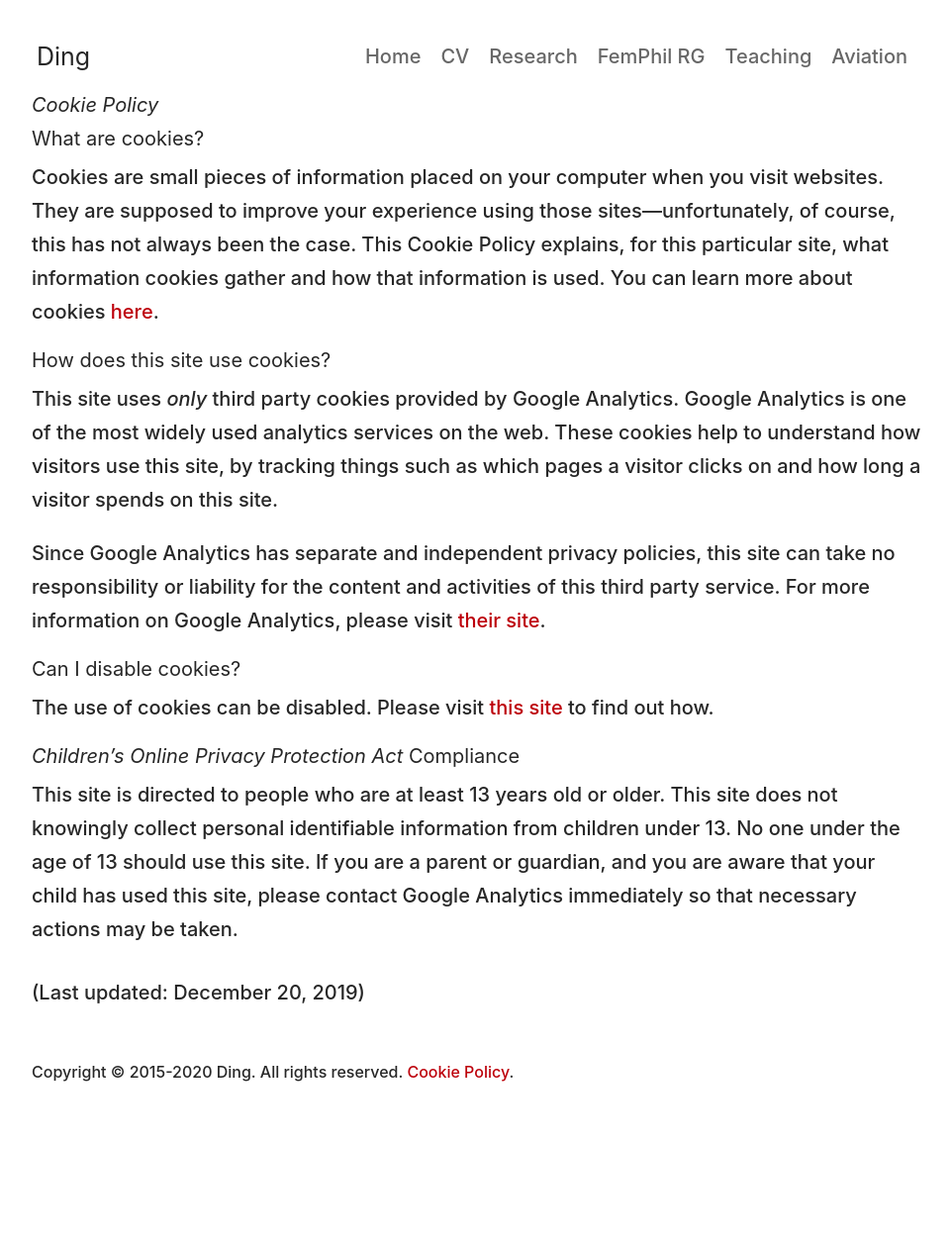
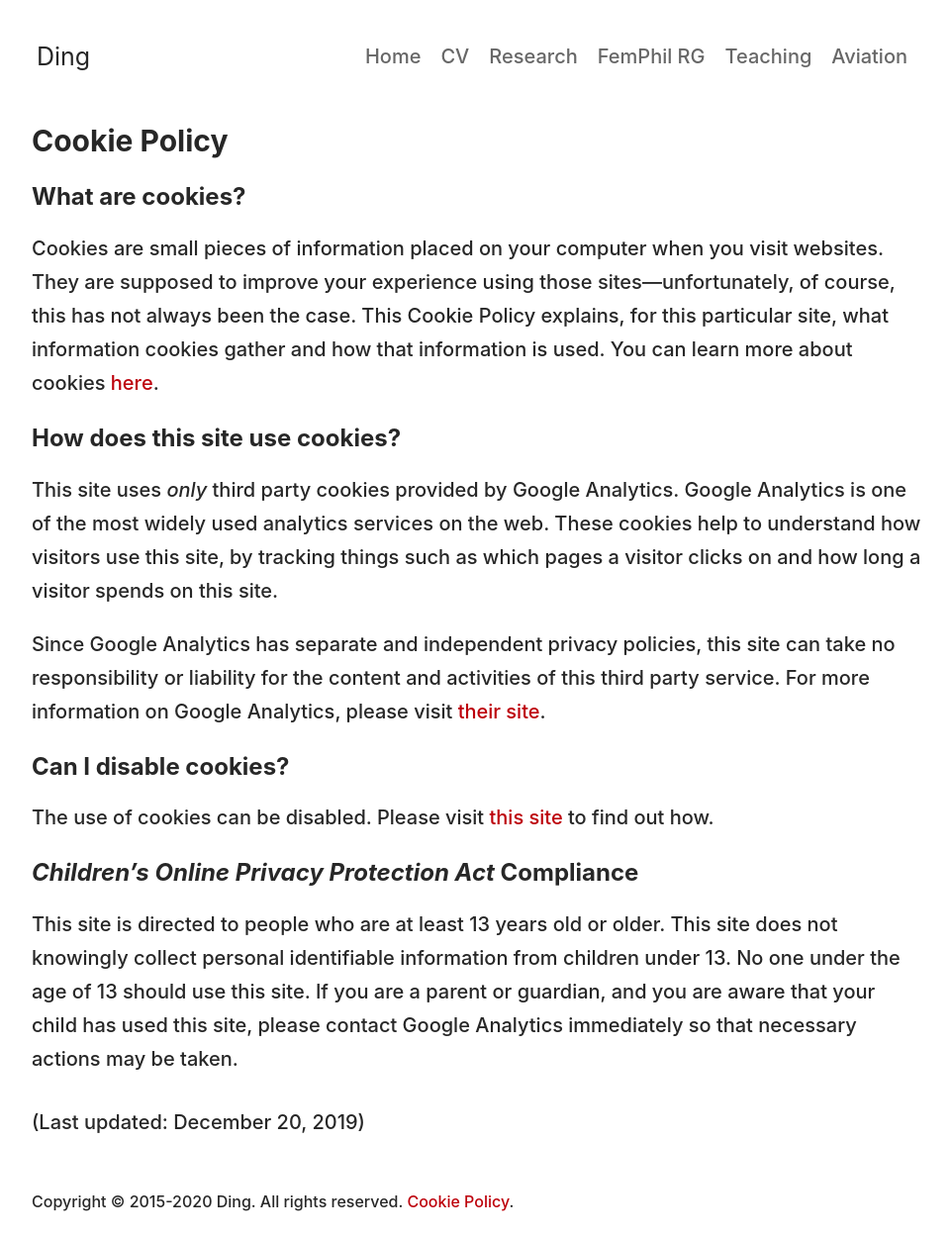
Before and after one commit to dingherself/dingherself.github.io, a Jekyll site: the page built from legal/cookie-policy.md, in a window 1280 px wide and 1250 px high. Shown: the whole window at 99% size, without its empty margins (158-1119 px from the left). Built offline with Jekyll 4.4.1, drawn with Linux system fonts in a browser that asks for light colours; nearby versions of some CDN libraries; some web fonts are replaced.

Commit message:
update headings

```diff
--- a/legal/cookie-policy.md
+++ b/legal/cookie-policy.md
@@ -4,23 +4,23 @@ title: Cookie Policy
 permalink: /legal/cookie-policy
 ---
 
-#### Cookie Policy
+# Cookie Policy
 
-##### What are cookies?
+## What are cookies?
 
 Cookies are small pieces of information placed on your computer when you visit websites. They are supposed to improve your experience using those sites---unfortunately, of course, this has not always been the case. This Cookie Policy explains, for this particular site, what information cookies gather and how that information is used. You can learn more about cookies [here](https://www.cookiesandyou.com/about-cookies/).
 
-##### How does this site use cookies?
+## How does this site use cookies?
 
 This site uses *only* third party cookies provided by Google Analytics. Google Analytics is one of the most widely used analytics services on the web. These cookies help to understand how visitors use this site, by tracking things such as which pages a visitor clicks on and how long a visitor spends on this site.
 
 Since Google Analytics has separate and independent privacy policies, this site can take no responsibility or liability for the content and activities of this third party service. For more information on Google Analytics, please visit [their site](https://analytics.google.com).
 
-##### Can I disable cookies?
+## Can I disable cookies?
 
 The use of cookies can be disabled. Please visit [this site](https://www.cookiesandyou.com/disable-cookies/) to find out how.
 
-##### *Children’s Online Privacy Protection Act* Compliance
+## *Children’s Online Privacy Protection Act* Compliance
 
 This site is directed to people who are at least 13 years old or older. This site does not knowingly collect personal identifiable information from children under 13. No one under the age of 13 should use this site. If you are a parent or guardian, and you are aware that your child has used this site, please contact Google Analytics immediately so that necessary actions may be taken.
 
```
